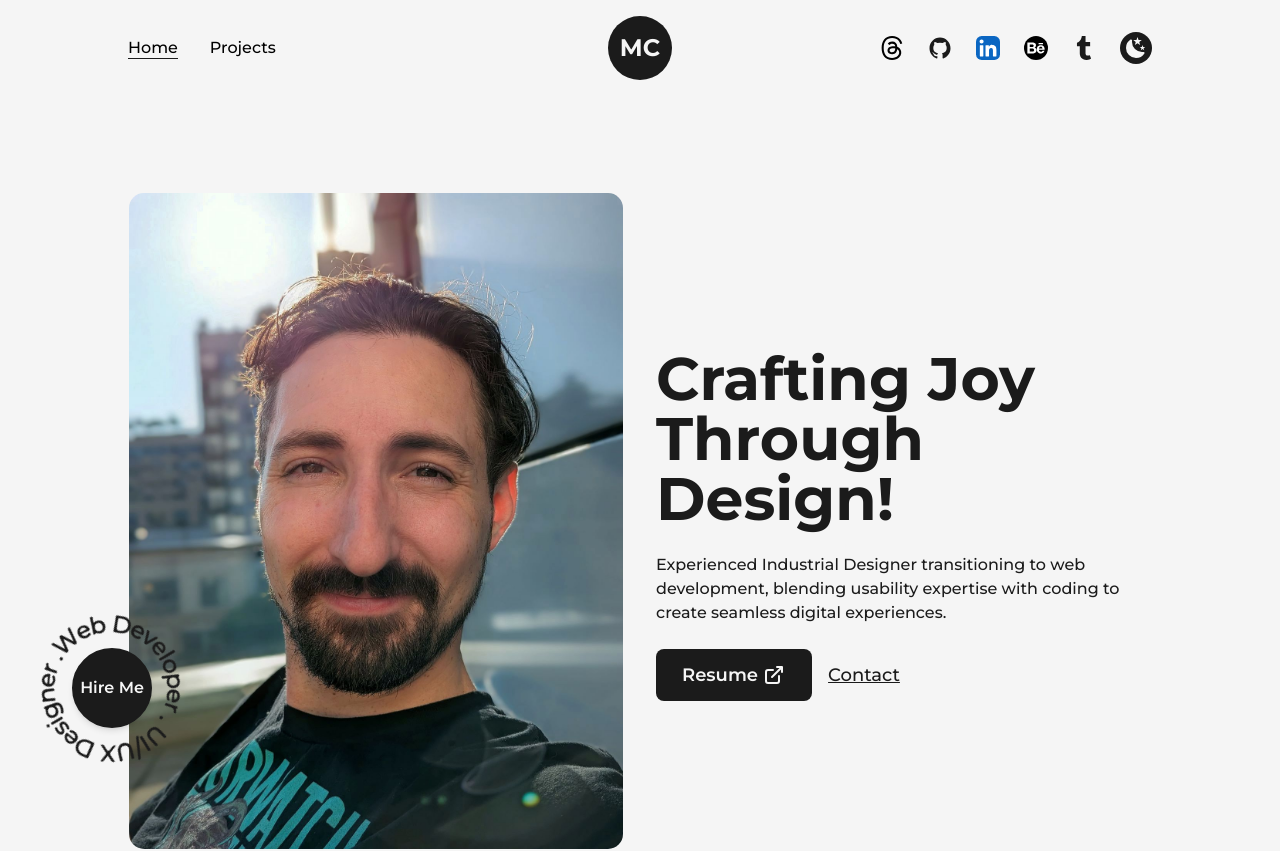
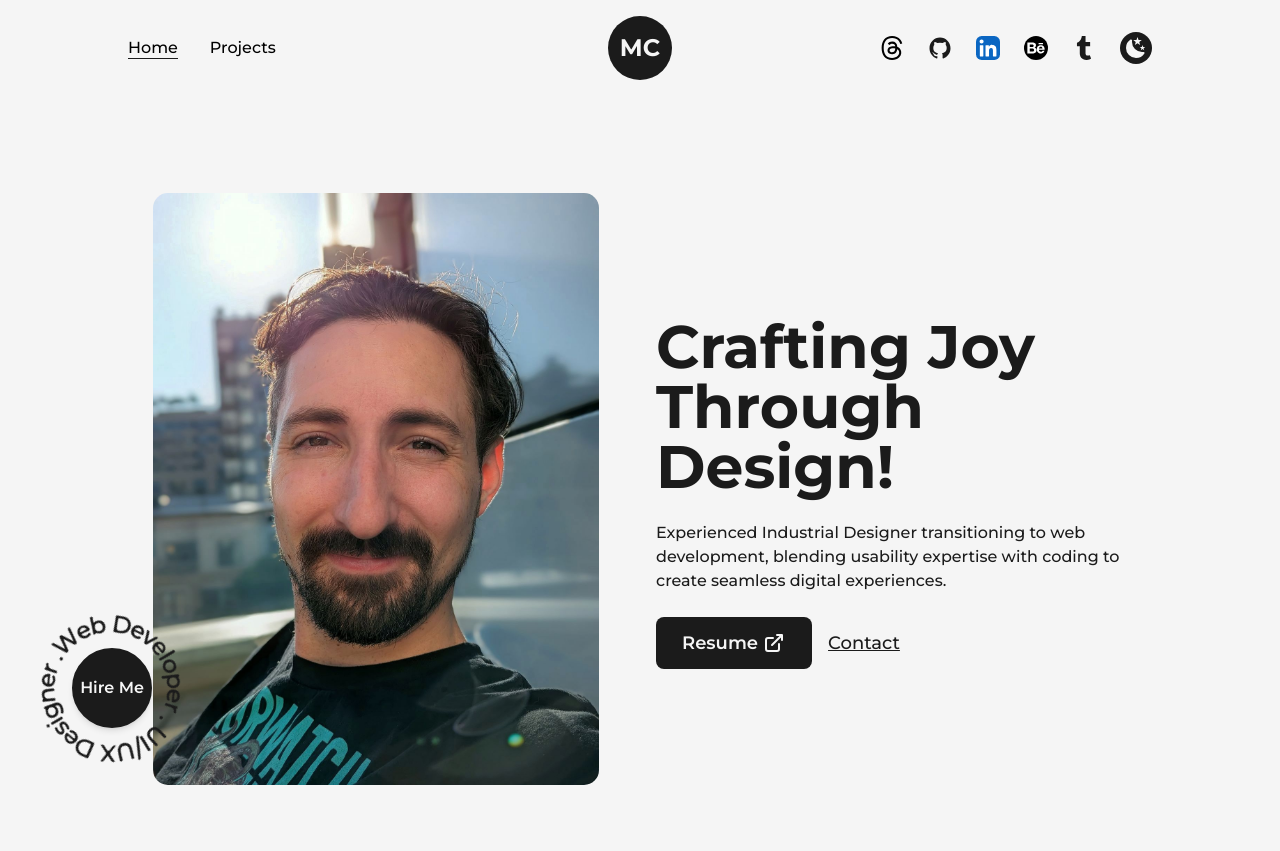
Before and after one commit to DeadChannelDice/nextJS-portfolio, a Next.js app: page / in a window 1280 px wide. Shown: the top 851 px of the page. Built offline with nearby package versions, Linux system fonts and the light colour scheme.

Commit message:
asjusting max screen limits through margins.

```diff
--- a/src/components/Layout.js
+++ b/src/components/Layout.js
@@ -4,9 +4,9 @@ const Layout = ({children, className=""}) => {
   return (
     <div
     className={`
-    w-full h-full inline-block z-0 bg-light p-32 dark:bg-dark
+    w-full h-full inline-block z-0 bg-light px-96 py-32 dark:bg-dark
     ${className}
-    xl:p-24 lg:p-16 md:p-12 sm:p-8
+    xl:p-24 lg:p-16 md:p-12 sm:p-8 2xl:px-32
 
     `}>
         {children}
--- a/src/pages/index.js
+++ b/src/pages/index.js
@@ -21,12 +21,12 @@ export default function Home() {
         <meta name="description" content="Generated by create next app" />
       </Head>
       <TransitionEffect/>
-      <main className='flex items-center text-dark w-full min-h-screen dark:text-light '>
+      <main className='flex items-center text-dark w-full min-h-screen dark:text-light  mx-auto'>
         <Layout className='pt-0 md:pt-16 sm:pt-8'>
           <div className="flex justify-between w-full items-center lg:flex-col mb-64 mt-24 ">
             <div className='w-1/2 md:w-full lg:w-3/4 '>
               <Image src={ profilePic } alt="Mike Charpin"
-                className='w-full h-auto border-transparent rounded-2xl border-solid border '
+                className='w-full h-auto border-transparent rounded-2xl border-solid border max-w-md mx-auto'
                 priority={true}
                 sizes="(max-width: 768px) 100vw, (max-width: 1200px) 50vw, 50vw"
               />
```
